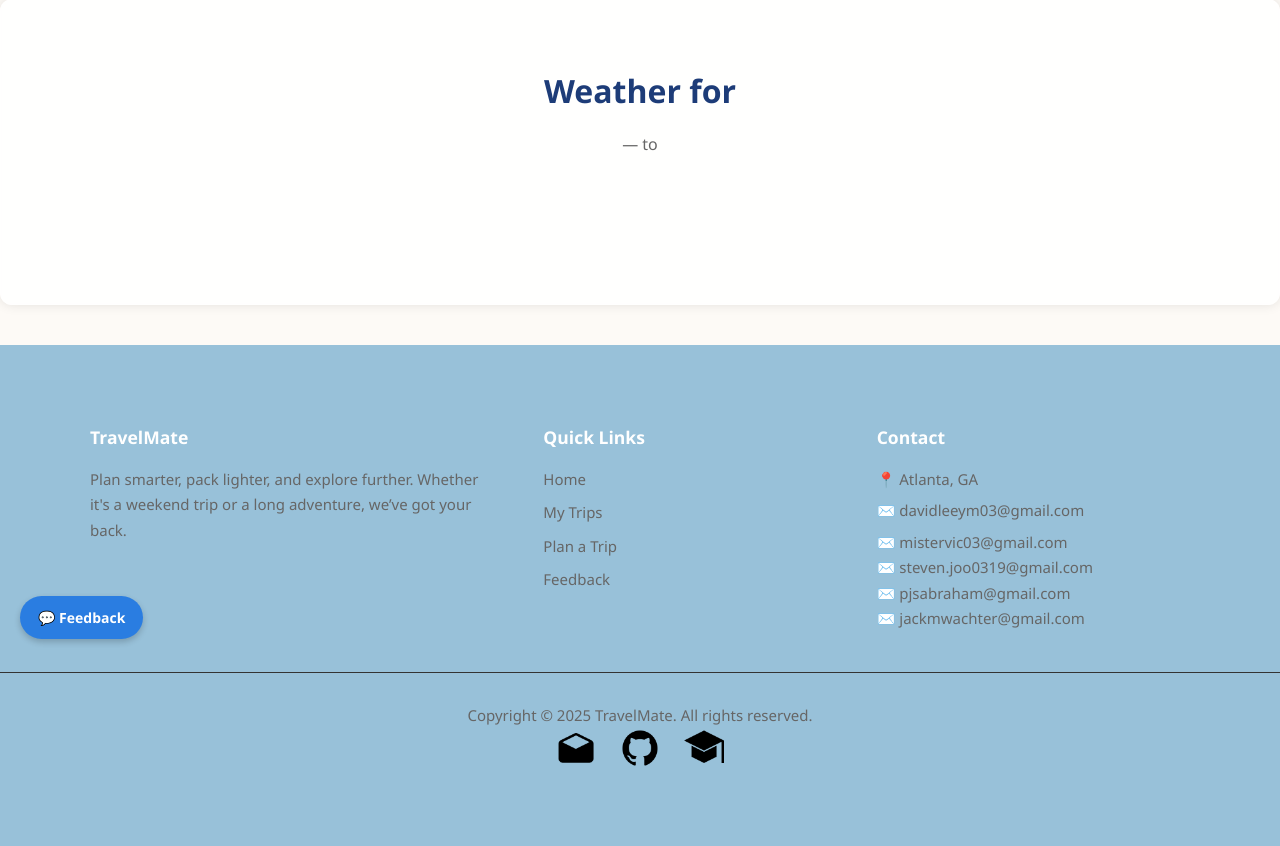
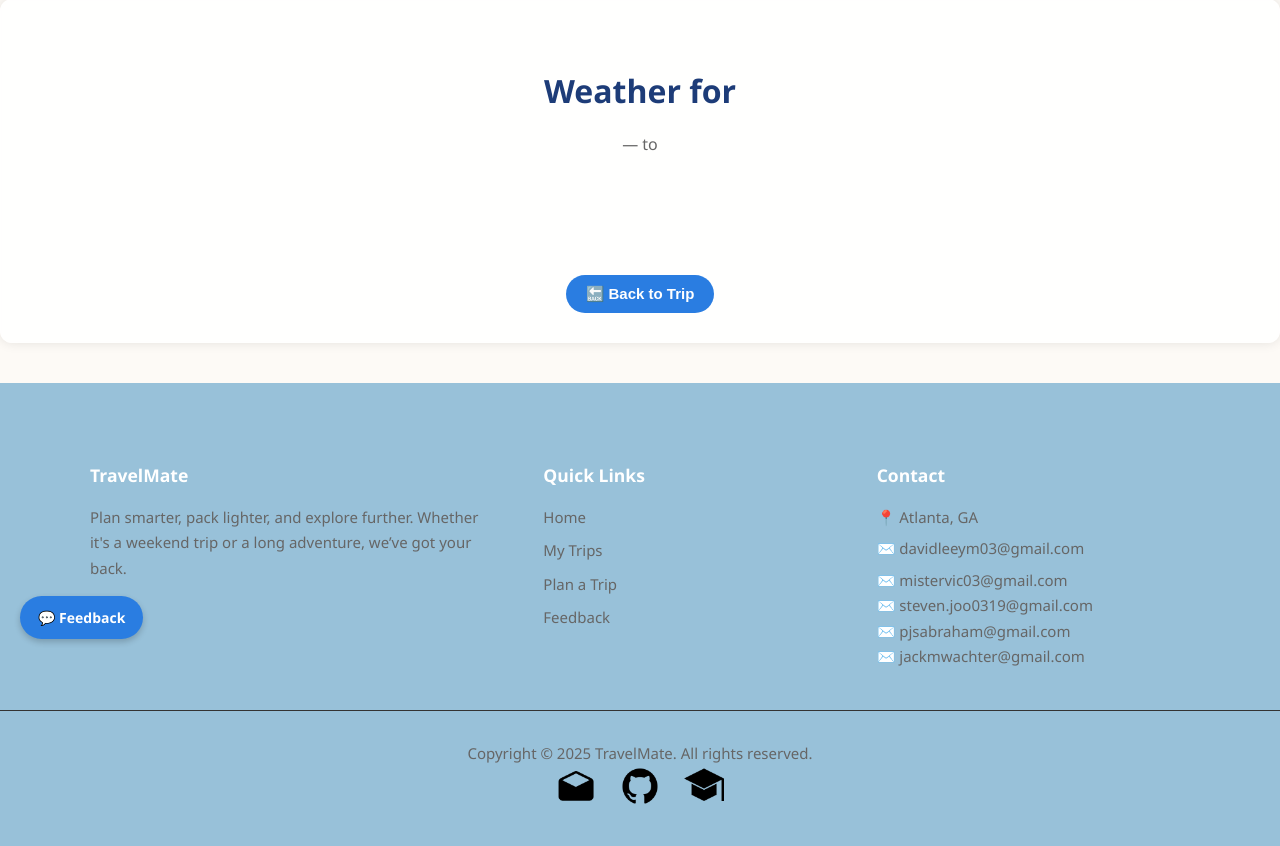
Before and after one commit to steve0joo/TravelMate, a Django app: template trips/templates/trips/weather.html in a window 1280 px wide. Shown: the part 141-987 px from the top of the page. Before the commit the page ends 907 px from the top, so only its background shows below. Run offline with Django 3.2, Linux system fonts and the light colour scheme; the template is opened without the code that fills it, so the values that code supplies are empty.

Commit message:
UI collisions fixed

```diff
--- a/trips/templates/trips/weather.html
+++ b/trips/templates/trips/weather.html
@@ -17,6 +17,17 @@
   text-align: center;
   transition: transform 0.3s ease;
 }
+.back-btn {
+    background-color: #2a7de1;
+    color: white;
+    border: none;
+    border-radius: 30px;
+    padding: 10px 20px;
+    font-weight: bold;
+    font-size: 15px;
+    cursor: pointer;
+    transition: background-color 0.3s;
+  }
 .weather-card:hover { transform: translateY(-5px); }
 .weather-card h4 { color: #1d3c78; margin-bottom: 10px; }
 .weather-card p { margin: 5px 0; color: #555; }
@@ -37,6 +48,12 @@
       <p>{{ day.desc }}</p>
       <p style="font-style:italic;">{{ day.outfit }}</p>
     </div>
+
   {% endfor %}
 </div>
+    <div style="text-align: center; margin-top: 30px;">
+    <a href="{% url 'trip_detail' trip.id %}">
+      <button type="button" class="back-btn">🔙 Back to Trip</button>
+    </a>
+  </div>
 {% endblock %}
```
Also changed, not shown: trips/templates/trips/trip_detail.html (+0 -18 lines), db.sqlite3.
